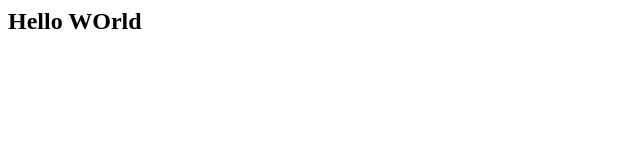
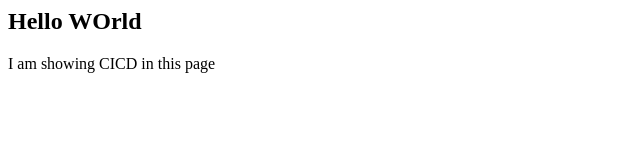
Before and after one commit to sagarbhandari-0522/CI-CD-demo, a plain HTML site: page index.html in a window 1280 px wide. Shown: the whole page, without its empty margins (0-640 px from the left). Drawn offline with Linux system fonts and the light colour scheme.

Commit message:
new commit

```diff
--- a/index.html
+++ b/index.html
@@ -4,6 +4,6 @@
 </head>
 <body>
 <h2>Hello WOrld</h2>
-
+<p> I am showing CICD in this page</p>
 </body>
 </html>
```
